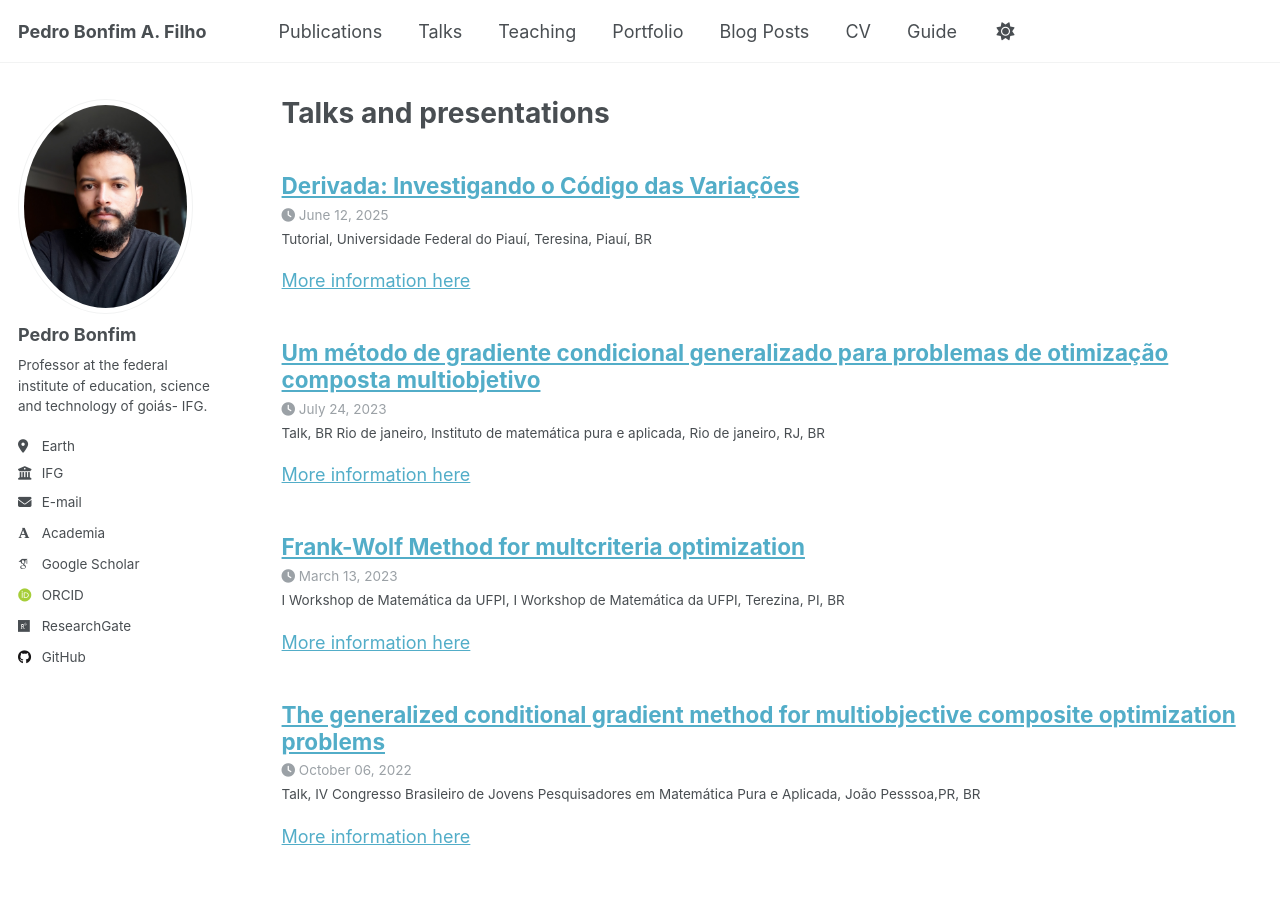
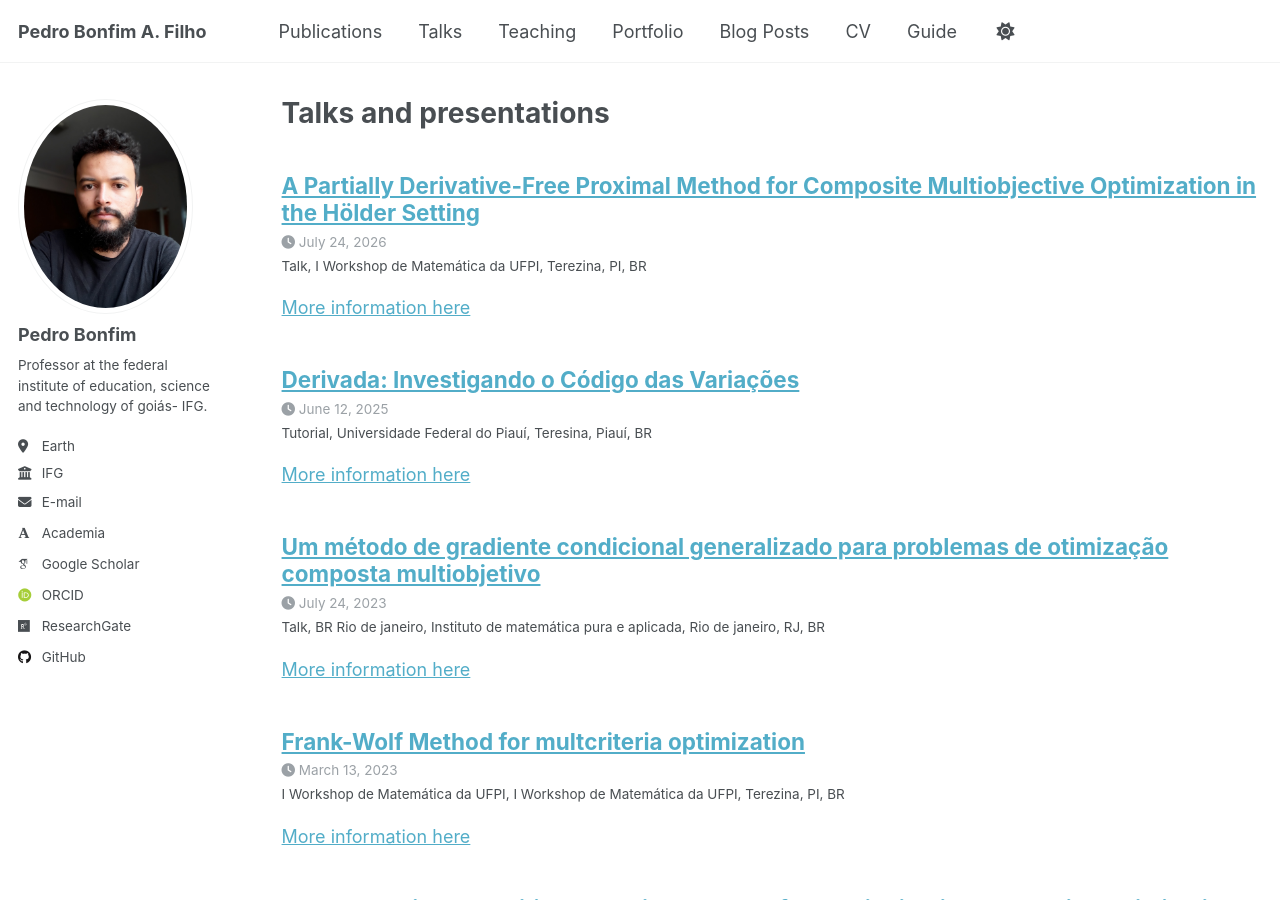
Before and after one commit to pedroassuncaofilho/pedroassuncaofilho.github.io, a Jekyll site: the page built from _pages/talks.html, in a window 1280 px wide and 900 px high. Built offline with Jekyll 4.4.1, drawn with Linux system fonts in a browser that asks for light colours; some web fonts are replaced.

Commit message:
Update 2026-05-20-talk-6.md

```diff
--- a/_talks/2026-05-20-talk-6.md
+++ b/_talks/2026-05-20-talk-6.md
@@ -1,15 +1,16 @@
+---
 title: "A Partially Derivative-Free Proximal Method for
 Composite Multiobjective Optimization in the Hölder Setting"
 collection: talks
 type: "Talk"
-permalink: /talks/2026-05-20-talk-6
-venue: " Universidade Federal do Piauí"
-date: 2023-07-24
-location: "Teresina, PI, BR"
+permalink: /talks/2014-03-01-talk-6
+venue: "I Workshop de Matemática da UFPI"
+date: 2026-07-24
+location: "Terezina, PI, BR"
 ---
-[More information here](https://www.vijovens.com.br/sess%C3%B5es)
+[More information here]((https://www.vijovens.com.br/sess%C3%B5es))
 
-This paper presents an algorithm for solving multiobjective optimization problems involving composite functions,
+In this talk, presents an algorithm for solving multiobjective optimization problems involving composite functions,
 where we minimize a quadratic model that approximates $F(x) - F(x^k)$ and that can be derivative-free. We establish theoretical assumptions about
 the component functions of the composition and provide comprehensive convergence and complexity analysis. Specifically, we prove that the proposed method converges
 to a weakly $\varepsilon$-approximate Pareto point in at most $\mathcal{O}\left(\varepsilon^{-\frac{\beta+1}{\beta}}\right)$ iterations, where $\beta$ denotes the H\"{o}lder exponent
```
